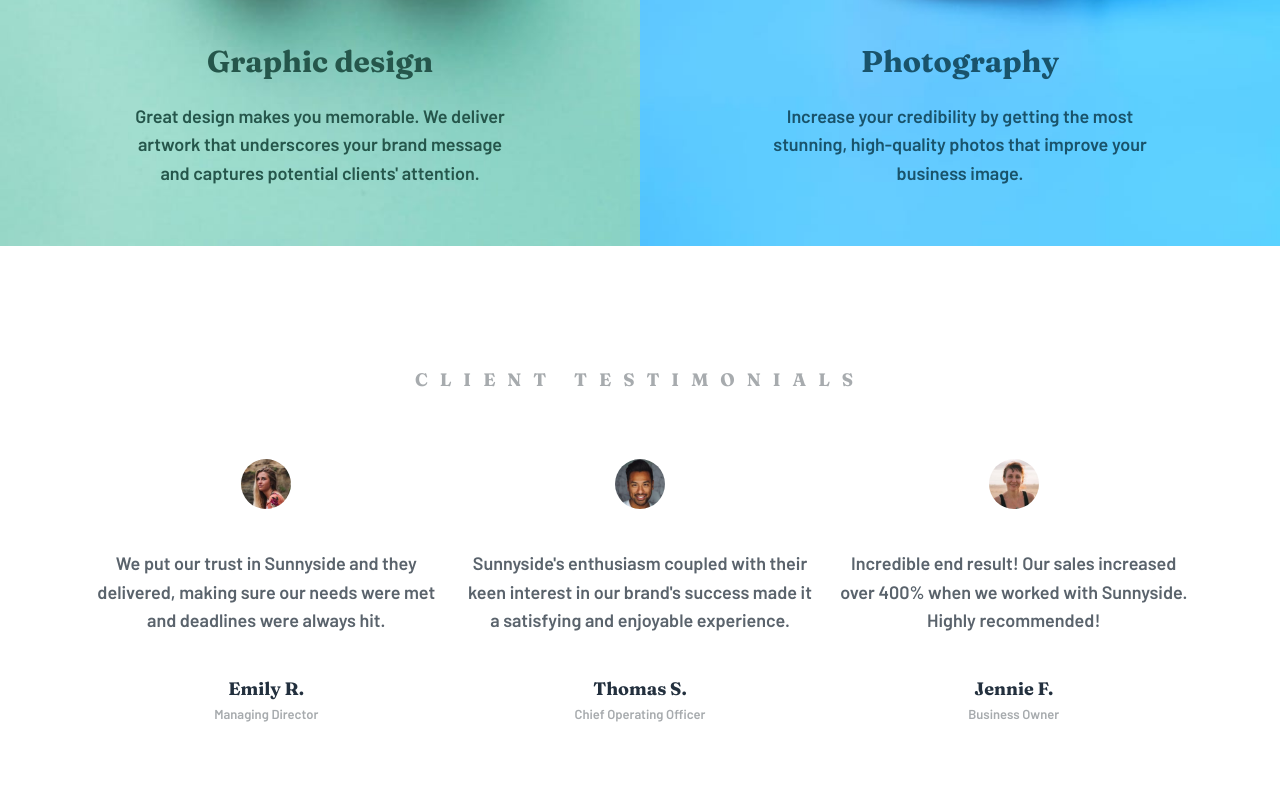
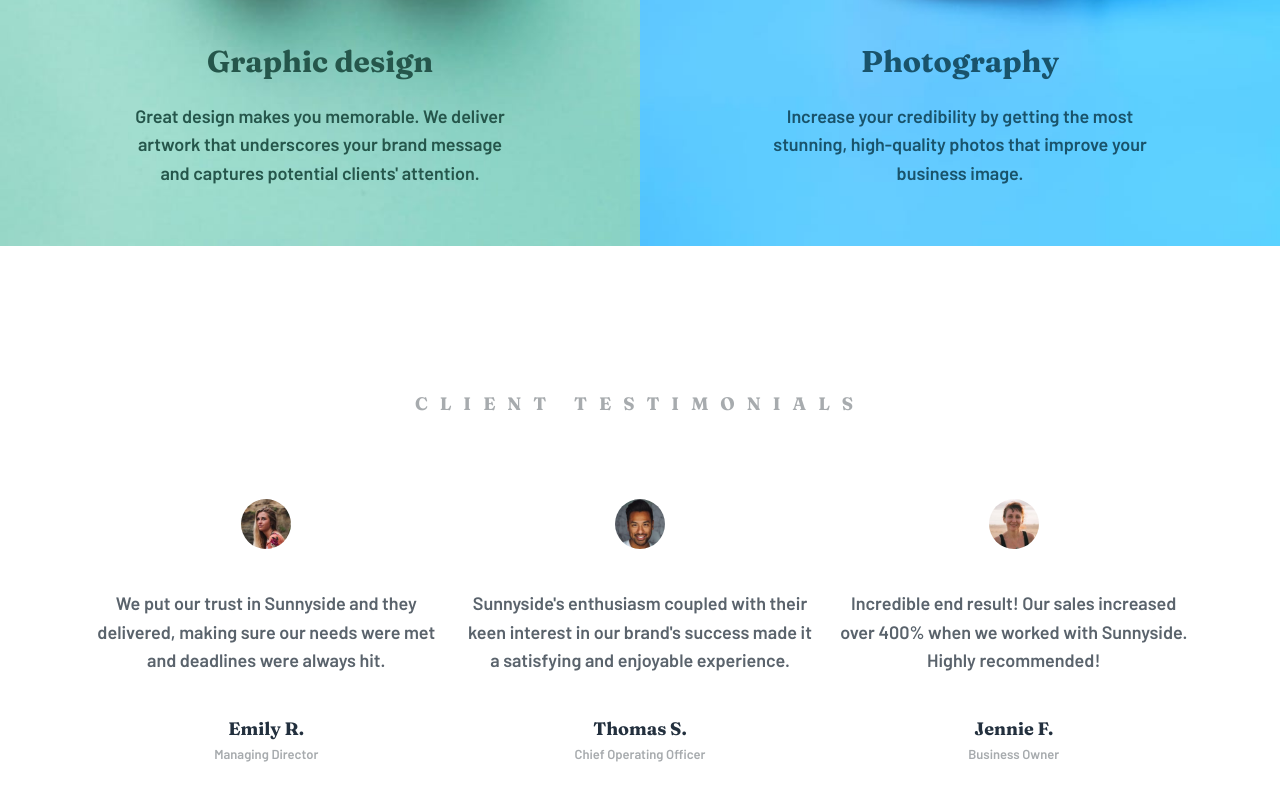
Before and after one commit to vineyy17/Sunnyside-landing-page, a website: page index.html in a window 1280 px wide. Shown: the part 2154-2954 px from the top of the page. Drawn offline with Linux system fonts and the light colour scheme.

Commit message:
fixed testimonials grid

```diff
--- a/index.html
+++ b/index.html
@@ -115,9 +115,10 @@
   </div>
 </div>
 
+<h4 class="heading-4 story-heading">Client Testimonials</h4>
+
 <div class="stories">
 
-  <h4 class="heading-4 story-heading">Client Testimonials</h4>
   <div class="story story--1">
 
     <img src="images/image-emily.jpg" alt="Image Emily" class="story__img">
--- a/sass/_story.scss
+++ b/sass/_story.scss
@@ -2,10 +2,11 @@
     grid-column: full-start / full-end;
 
     display: grid;
-    grid-template-columns: repeat(auto-fit, minmax(26rem, 1fr));
 
-    padding: 15vh 7.2vw;
-    grid-row-gap: 8vh;
+    grid-template-columns: repeat(auto-fit, minmax(30rem, 1fr));
+
+    padding: 18vh 7.2vw;
+    padding-top: 10vh;
     grid-column-gap: 2vw;
 
     justify-items: center;
@@ -15,7 +16,9 @@
 }
 
 .story-heading {
-    grid-column: 1 / -1;
+    padding-top: 18vh;
+    text-align: center;
+    grid-column: full-start / full-end;
     letter-spacing: 1.2rem;
     color: $grayish-blue;
 }
@@ -23,6 +26,8 @@
 .story {
     display: grid;
     justify-items: center;
+
+    grid-row-gap: 5vh;
 
     &__img {
         width: 5rem;
@@ -49,7 +54,4 @@
         color: $grayish-blue;
     }
 
-    &__details {
-        margin-top: 5vh;
-    }
 }
```
Also changed, not shown: css/style.css, 1 other file.
